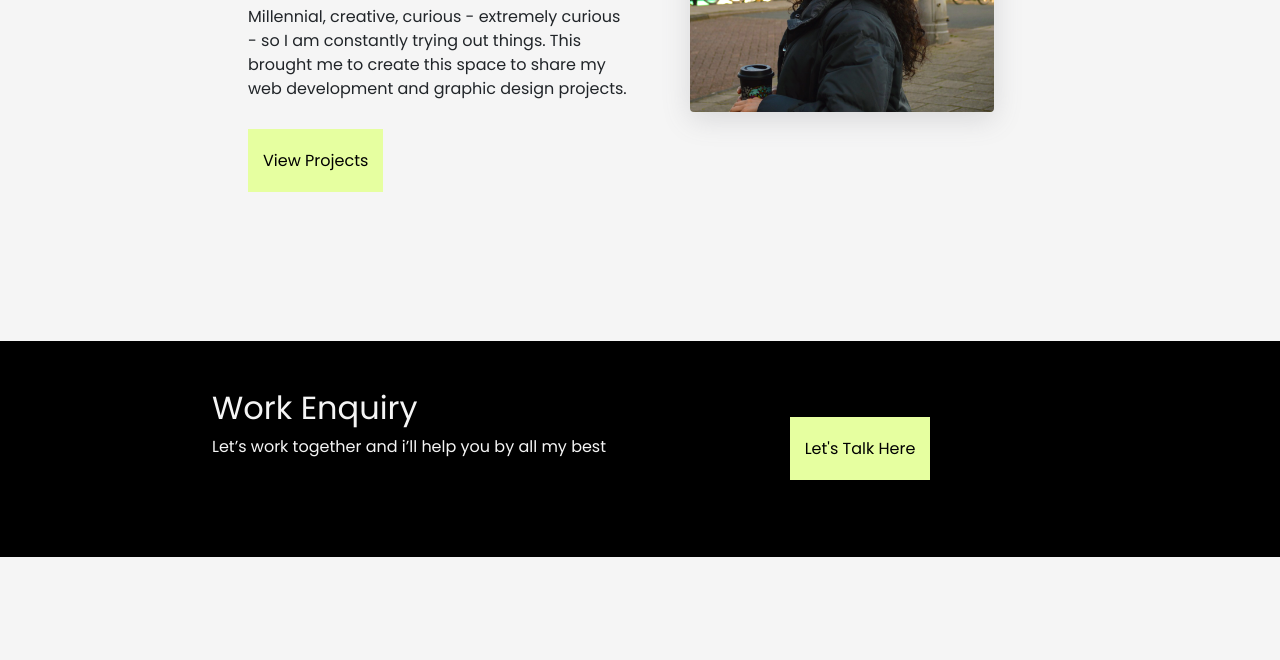
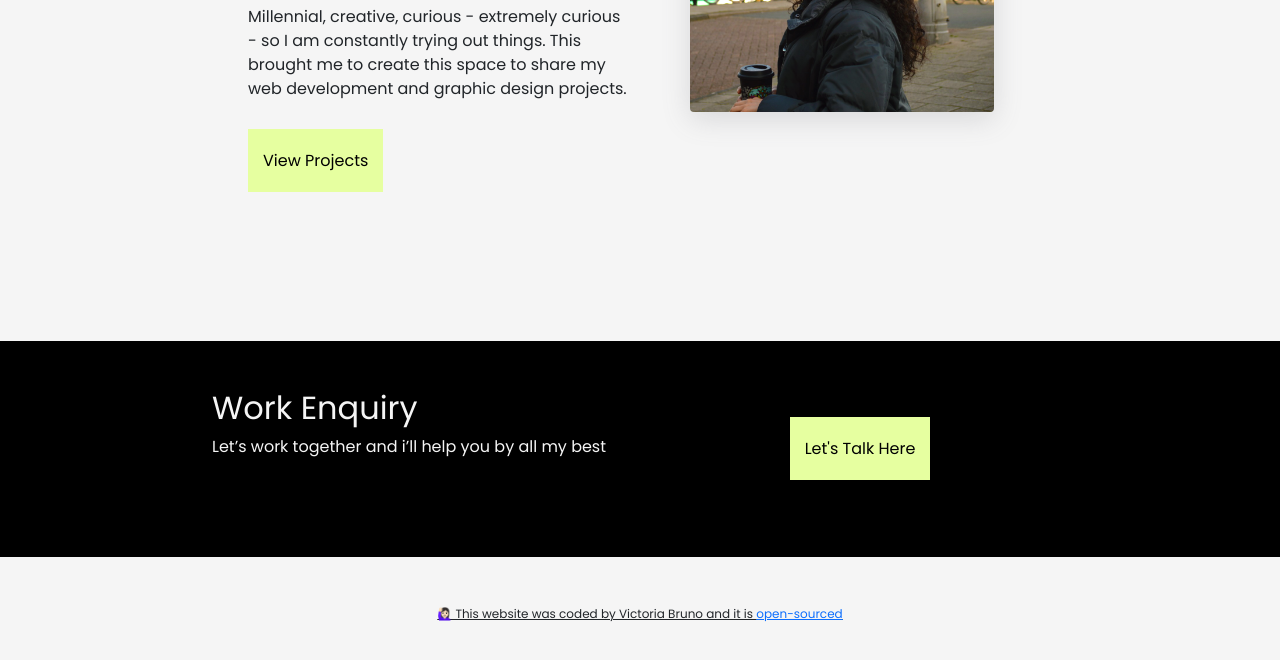
Before and after one commit to Victoria-Bruno/portfolio-project, a plain HTML site: page about.html in a window 1280 px wide. Shown: the part 460-1120 px from the top of the page. Before the commit the page ends 1017 px from the top, so only its background shows below. Drawn offline with nearby package versions, Linux system fonts and the light colour scheme.

Commit message:
Created footer for all pages

```diff
--- a/about.html
+++ b/about.html
@@ -107,6 +107,15 @@
       </div>
     </footer>
 
+    <p class="custom-footer p-5">
+      🙋🏻‍♀️ This website was coded by Victoria Bruno and it is
+      <a
+        href="https://github.com/ivicta/portfolio-project"
+        title="GitHub portfolio-project"
+        >open-sourced</a
+      >
+    </p>
+
     <script
       src="https://cdn.jsdelivr.net/npm/bootstrap@5.0.2/dist/js/bootstrap.bundle.min.js"
       integrity="sha384-MrcW6ZMFYlzcLA8Nl+NtUVF0sA7MsXsP1UyJoMp4YLEuNSfAP+JcXn/tWtIaxVXM"
--- a/style.css
+++ b/style.css
@@ -10,6 +10,12 @@ body {
   background: var(--main-color);
   font-family: var(--main-font);
   margin-top: 100px;
+}
+
+.custom-footer {
+  text-align: center;
+  font-size: 12px;
+  text-decoration: underline;
 }
 
 .text-center {
```
Also changed, not shown: contact.html (+9 -0 lines), index.html (+9 -0 lines), work.html (+9 -0 lines).
